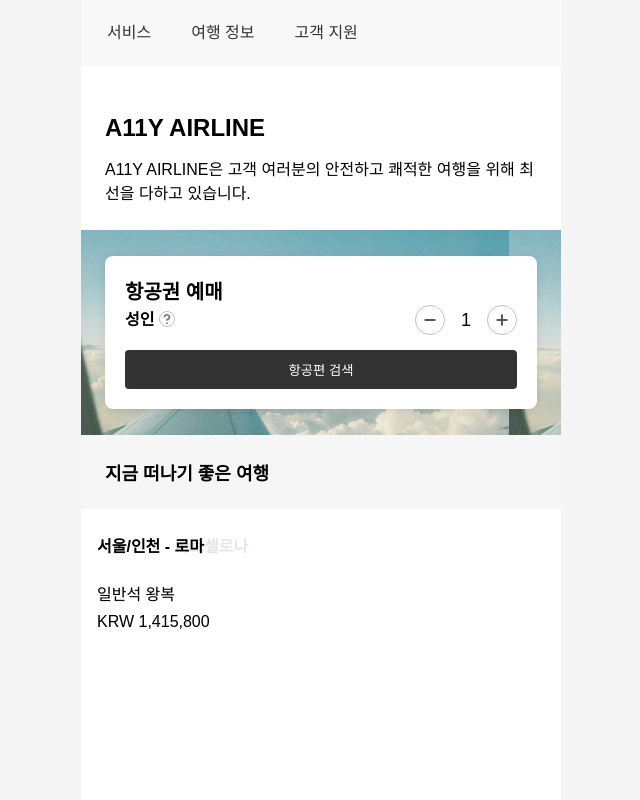
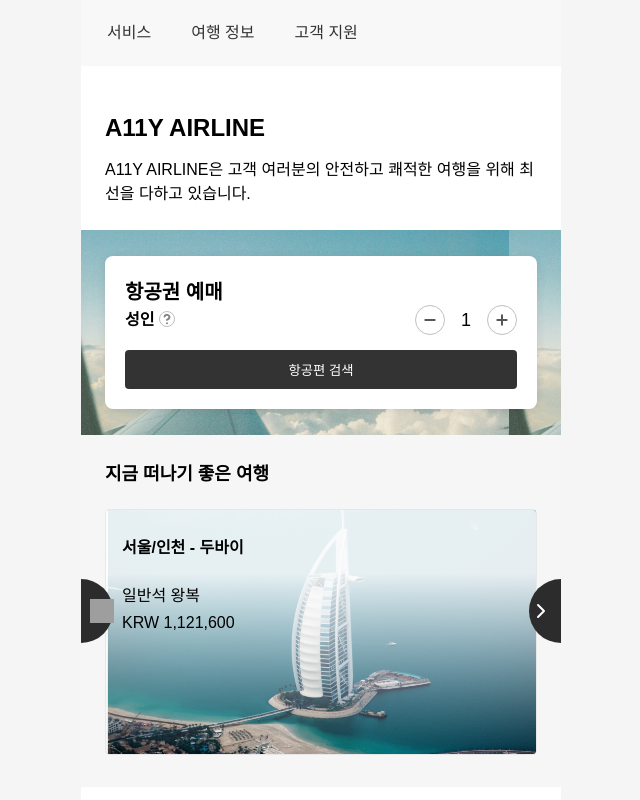
Before and after one commit to woowacourse/a11y-airline, a React (Vite) app: page / in a window 1280 px wide. Shown: the top 800 px of the page, without its empty margins (319-959 px from the left). Built offline with nearby package versions, Linux system fonts and the light colour scheme; grey boxes are pictures that could not be loaded.

Commit message:
fix: 스타일 깨짐 문제 해결

```diff
--- a/src/components/TravelSection.tsx
+++ b/src/components/TravelSection.tsx
@@ -64,11 +64,11 @@ const TravelSection = () => {
     <div className={styles.travelSection}>
       <p className="visually-hidden">{`${travelOptions.length}개의 여행 상품 중 ${currentIndex + 1}번째 상품`}</p>
 
-      <ul className="travel-carousel">
+      <ul className={styles.carousel}>
         {travelOptions.map((option, index) => (
           <li
             key={index}
-            className={`travel-card ${index === currentIndex ? 'active' : ''}`}
+            className={`${styles.card} ${index === currentIndex ? styles.cardActive : ''}`}
             aria-hidden={index !== currentIndex}
             onClick={() => handleCardClick(option.link)}
           >
```
